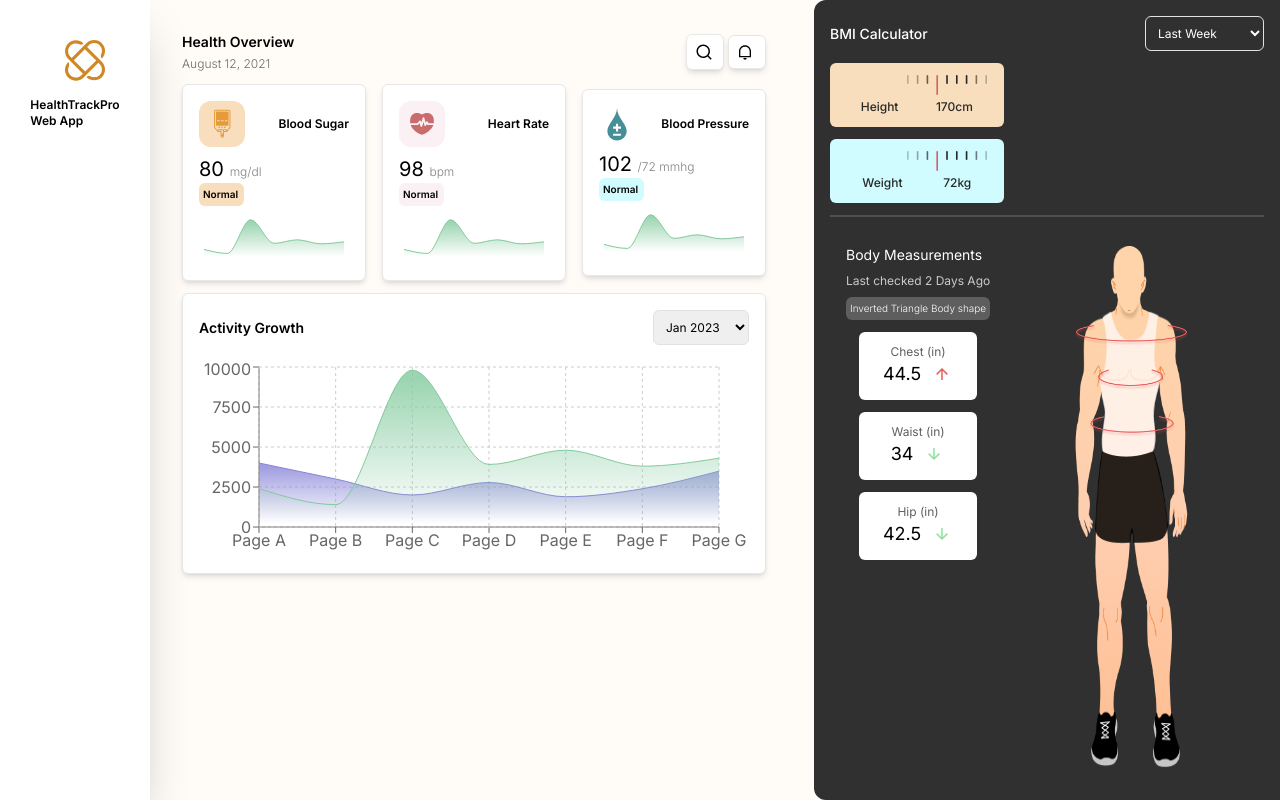
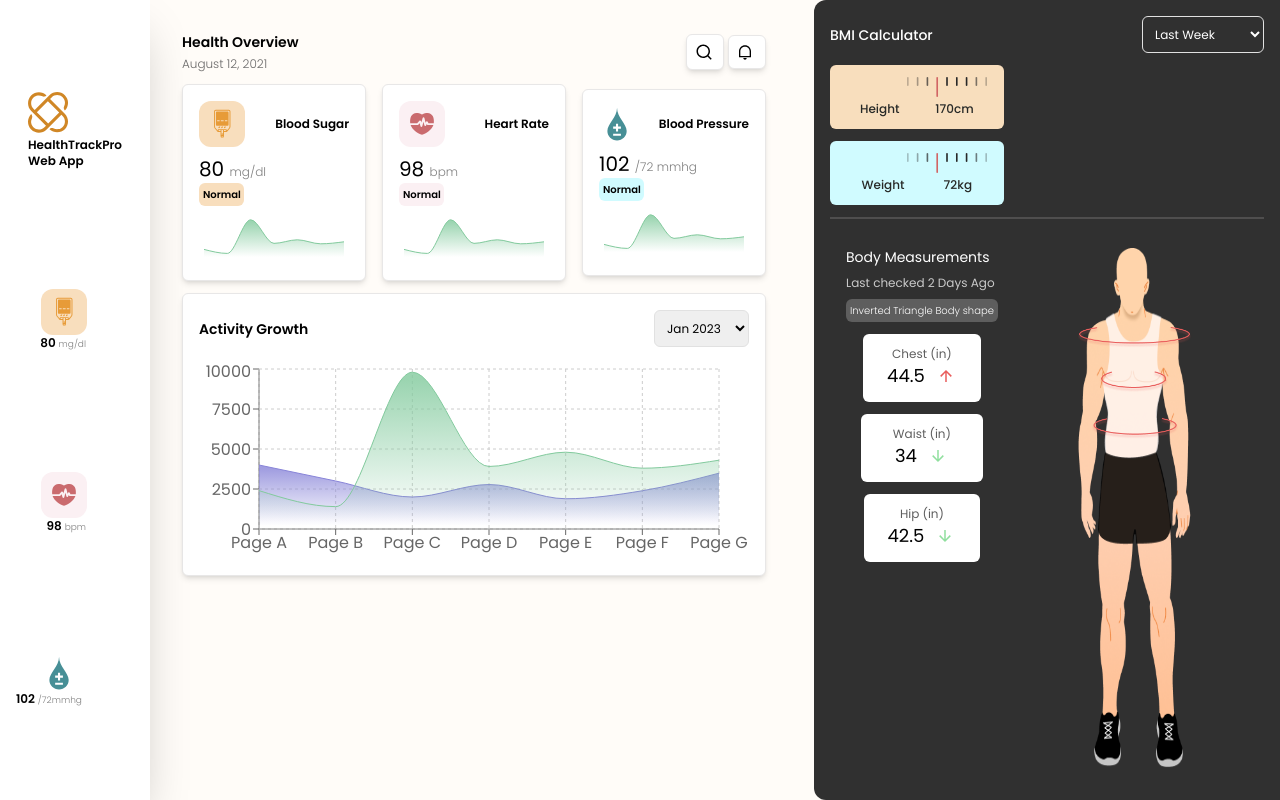
Before and after one commit to edmondgaks/HealthTrackPro-Plus, a Next.js app in the folder health-track/: page / in a window 1280 px wide. Built offline with nearby package versions, Linux system fonts and the light colour scheme.

Commit message:
adding more info in sidebar

```diff
--- a/health-track/src/app/layout.tsx
+++ b/health-track/src/app/layout.tsx
@@ -1,22 +1,26 @@
 import type { Metadata } from 'next'
-import { Inter } from 'next/font/google'
+import { Poppins } from "next/font/google";
 import './globals.css'
 
-const inter = Inter({ subsets: ['latin'] })
-
+const poppins = Poppins({
+  subsets: ["latin"],
+  weight: ["100", "200", "300", "400", "500", "600", "700", "800", "900"],
+});
 export const metadata: Metadata = {
-  title: 'Create Next App',
-  description: 'Generated by create next app',
+  title: "Health Track Web APp",
+  description: "Site to track your real-time data by EdmondGOAT",
 }
 
-export default function RootLayout({
-  children,
-}: {
-  children: React.ReactNode
-}) {
+
+interface Props {
+  children: React.ReactNode;
+}
+
+
+export default function RootLayout(props: Props) {
   return (
     <html lang="en">
-      <body className={inter.className}>{children}</body>
+      <body className={poppins.className}>{props.children}</body>
     </html>
   )
 }
--- a/health-track/src/app/page.tsx
+++ b/health-track/src/app/page.tsx
@@ -88,9 +88,23 @@ const data1 = [
 export default function Home() {
   return (
     <main className="flex w-full flex-row overflow-hidden">
-      <div className="w-[150px] bg-white h-screen z-0 shadow-2xl flex gap-y-4 flex-col items-center p-10">
-        <LogoIcon />
-        <h1 className="text-xs font-semibold">HealthTrackPro Web App </h1>
+      <div className="w-[150px] bg-white h-screen z-0 shadow-2xl flex gap-y-4 flex-col justify-around items-center p-10">
+        <div className="flex flex-col gap-1 justify-center">
+          <LogoIcon />
+          <h1 className="text-xs font-semibold">HealthTrackPro Web App</h1>
+        </div>
+        <div className="flex flex-col items-center w-full -translate-x-6">
+          <BloodIcon />
+          <h1 className="text-xs self-end font-semibold">80 <span className="text-[9px] text-[#818181] font-light">mg/dl</span></h1>
+        </div>
+        <div className="flex flex-col items-center w-full -translate-x-6">
+          <HeartRateIcon />
+          <h1 className="text-xs self-end font-semibold">98 <span className="text-[9px] text-[#818181] font-light">bpm</span></h1>
+        </div>
+        <div className="flex flex-col items-center w-full -translate-x-6">
+          <BloodRate />
+          <h1 className="text-xs  w-full font-semibold">102 <span className="text-[9px] text-[#818181] font-light">/72mmhg</span></h1>
+        </div>
       </div>
       <div className="w-full flex flex-row gap-4 h-[100vh] flex bg-[#FFFCF8]">
         <div className="w-[60%] h-full flex flex-col gap-3 items-center p-8">
```
